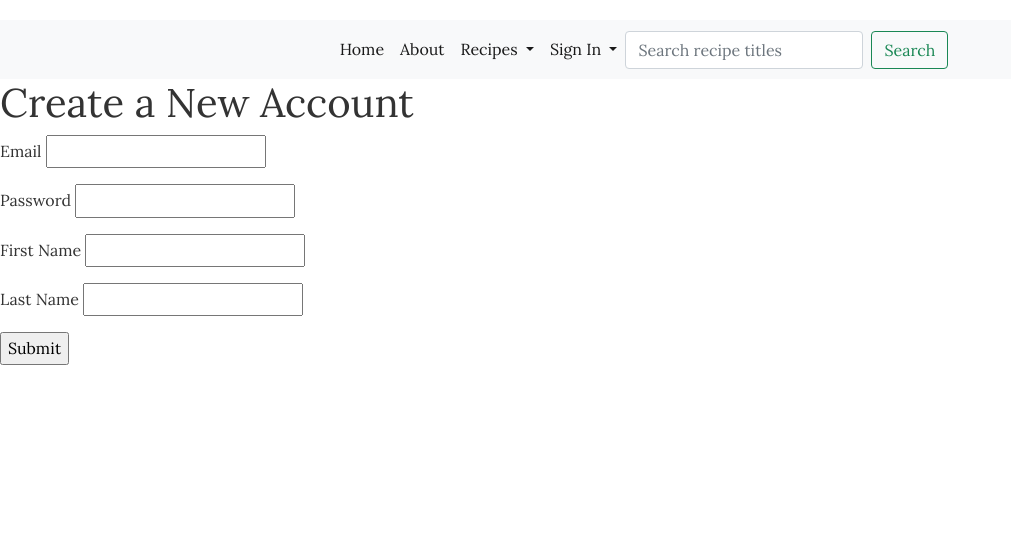
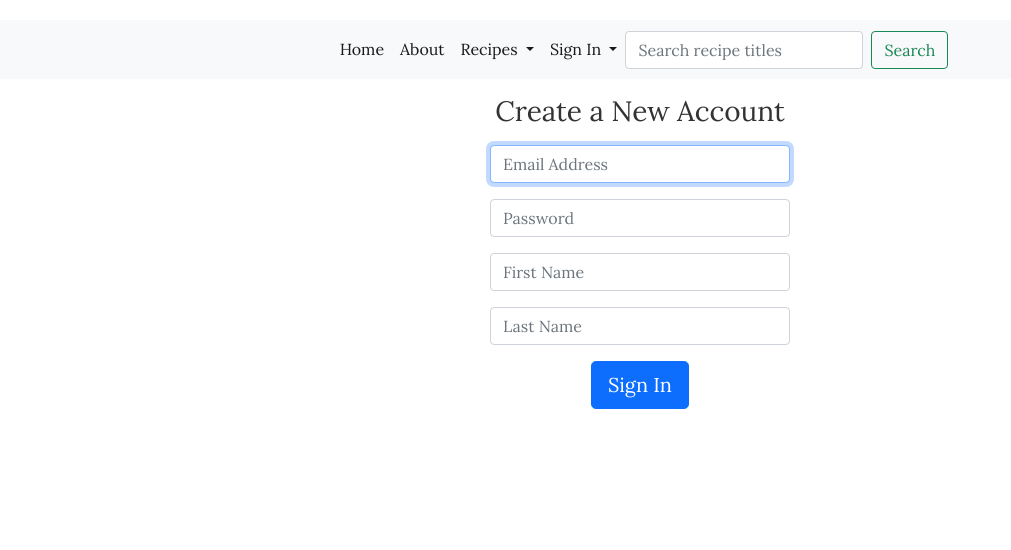
Before and after one commit to fionniepollack/recipe-berry, a Flask app: page /registration in a window 1280 px wide. Shown: the part 250-800 px from the top of the page, without its empty margins (0-1011 px from the left). Run offline with Flask 2, Linux system fonts and the light colour scheme; some web fonts are replaced.

Commit message:
Add styling to registration.html

```diff
--- a/templates/registration.html
+++ b/templates/registration.html
@@ -3,28 +3,18 @@
 {% block title %}Create a New Account{% endblock %}
 
 {% block body %}
-<h1>Create a New Account</h1>
-  <form action="/registration" method="POST">
 
-    <p>
-      Email <input type="text" name="email" required>
-    </p>
-
-    <p>
-      Password <input type="password" name="password" required>
-    </p>
-
-    <p>
-      First Name <input type="text" name="first_name" required>
-    </p>
-
-    <p>
-      Last Name <input type="text" name="last_name" required>
-    </p>
-
-    <p>
-      <input type="submit">
-    </p>
+<div class="text-center mt-3">
+  <form action="/registration" method="POST" style="max-width:300px;margin:auto;">
+    <h1 class="h3 mb-3 font-weight-normal">Create a New Account</h1>
+    <input type="email" name="email" class="mb-3 form-control" id="emailAddress" placeholder="Email Address" required autofocus>
+    <input type="password" name="password" class="mb-3 form-control" id="password" placeholder="Password" required>
+    <input type="text" name="first_name" class="mb-3 form-control" id="first_name" placeholder="First Name" required>
+    <input type="text" name="last_name" class="mb-3 form-control" id="last_name" placeholder="Last Name" required>
+        <div class="mt-3">
+          <button class="btn btn-lg btn-primary btn-block">Sign In</button>
+        </div>
   </form>
+</div>
 
 {% endblock %}
```
Also changed, not shown: templates/login.html (+8 -8 lines).
